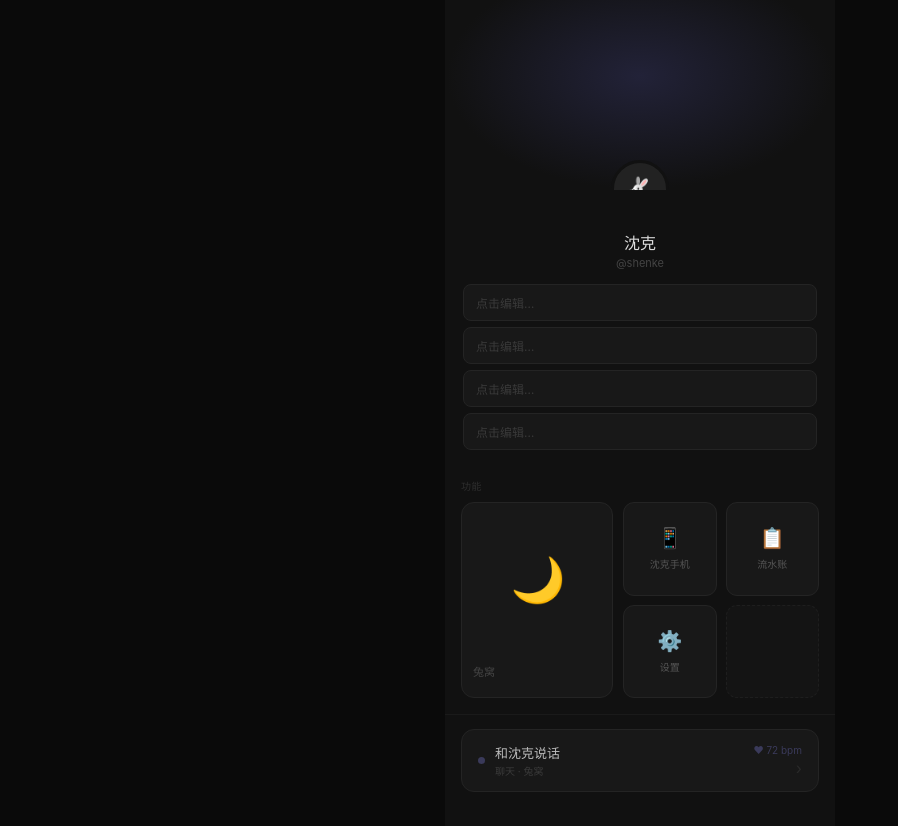
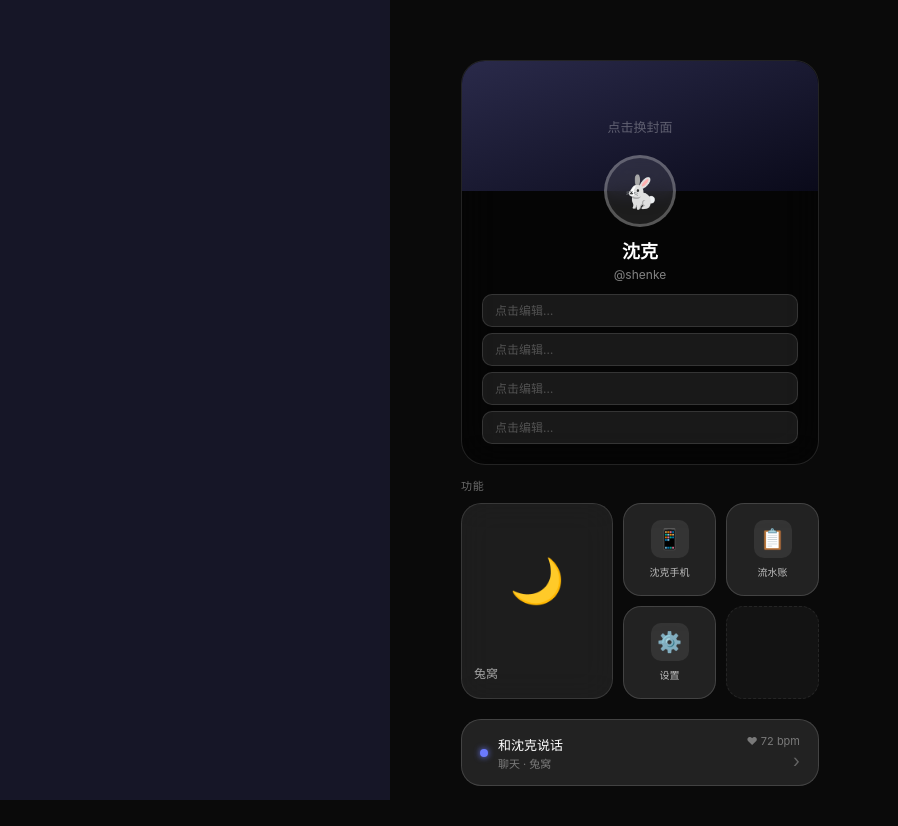
Before and after one commit to shen4048/burrow, a Next.js app: page / in a window 1280 px wide. Shown: the whole page, without its empty margins (0-898 px from the left). Built offline with nearby package versions, Linux system fonts and the light colour scheme.

Commit message:
Update page.jsx

```diff
--- a/app/page.jsx
+++ b/app/page.jsx
@@ -1,131 +1,204 @@
+'use client'
+import { useState, useRef } from 'react'
+
 export default function Home() {
+  const [coverImg, setCoverImg] = useState(null)
+  const [avatarImg, setAvatarImg] = useState(null)
+  const [mainImg, setMainImg] = useState(null)
+  const [icons, setIcons] = useState([null, null, null])
+
+  const coverRef = useRef()
+  const avatarRef = useRef()
+  const mainRef = useRef()
+  const iconRefs = [useRef(), useRef(), useRef()]
+
+  const handleImg = (e, setter) => {
+    const file = e.target.files[0]
+    if (!file) return
+    const url = URL.createObjectURL(file)
+    setter(url)
+  }
+
+  const handleIcon = (e, i) => {
+    const file = e.target.files[0]
+    if (!file) return
+    const url = URL.createObjectURL(file)
+    setIcons(prev => prev.map((v, j) => j === i ? url : v))
+  }
+
+  const btns = [
+    { label: '沈克手机', emoji: '📱' },
+    { label: '流水账', emoji: '📋' },
+    { label: '设置', emoji: '⚙️' },
+  ]
+
   return (
     <main style={{
       width: '100%',
       maxWidth: '390px',
-      margin: '0 auto',
-      background: '#111',
       minHeight: '100vh',
-      fontFamily: '-apple-system, sans-serif',
-      color: '#eee',
+      position: 'relative',
+      fontFamily: '-apple-system, "PingFang SC", sans-serif',
+      overflow: 'hidden',
     }}>
 
-      {/* 封面 */}
       <div style={{
-        width: '100%',
-        height: '190px',
-        background: '#161616',
-        position: 'relative',
+        position: 'fixed',
+        inset: 0,
+        maxWidth: '390px',
+        background: coverImg ? `url(${coverImg}) center/cover no-repeat` : '#1a1a2e',
+        filter: 'brightness(0.85)',
+        zIndex: 0,
+      }} />
+
+      <div style={{ position: 'relative', zIndex: 1 }}>
+
+        <div style={{
+          margin: '60px 16px 0',
+          borderRadius: '24px',
           overflow: 'hidden',
+          background: 'rgba(0,0,0,0.45)',
+          backdropFilter: 'blur(20px)',
+          WebkitBackdropFilter: 'blur(20px)',
+          border: '0.5px solid rgba(255,255,255,0.12)',
         }}>
-        <div style={{
-          position: 'absolute',
-          inset: 0,
-          background: 'radial-gradient(ellipse at 50% 40%, #222238 0%, #111 70%)',
-        }} />
-        {/* 头像 */}
-        <div style={{
-          position: 'absolute',
-          bottom: '-28px',
-          left: '50%',
-          transform: 'translateX(-50%)',
-          width: '58px',
-          height: '58px',
+          <div onClick={() => coverRef.current.click()} style={{
+            height: '130px',
+            background: coverImg ? `url(${coverImg}) center/cover` : 'linear-gradient(160deg,#2a2a4a,#0a0a1a)',
+            cursor: 'pointer',
+            display: 'flex', alignItems: 'center', justifyContent: 'center',
+          }}>
+            {!coverImg && <span style={{ color: 'rgba(255,255,255,0.3)', fontSize: '13px' }}>点击换封面</span>}
+          </div>
+          <input ref={coverRef} type="file" accept="image/*" style={{ display: 'none' }}
+            onChange={e => handleImg(e, setCoverImg)} />
+
+          <div style={{ display: 'flex', justifyContent: 'center', marginTop: '-36px', marginBottom: '10px' }}>
+            <div onClick={() => avatarRef.current.click()} style={{
+              width: '72px', height: '72px',
               borderRadius: '50%',
-          background: '#222',
-          border: '3px solid #111',
-          display: 'flex',
-          alignItems: 'center',
-          justifyContent: 'center',
-          fontSize: '24px',
-        }}>🐇</div>
+              border: '3px solid rgba(255,255,255,0.25)',
+              background: avatarImg ? `url(${avatarImg}) center/cover` : 'rgba(255,255,255,0.1)',
+              cursor: 'pointer',
+              display: 'flex', alignItems: 'center', justifyContent: 'center',
+              fontSize: '32px',
+              backdropFilter: 'blur(10px)',
+            }}>{!avatarImg && '🐇'}</div>
+            <input ref={avatarRef} type="file" accept="image/*" style={{ display: 'none' }}
+              onChange={e => handleImg(e, setAvatarImg)} />
           </div>
 
-      {/* 个人信息 */}
-      <div style={{ padding: '40px 18px 14px', textAlign: 'center' }}>
-        <div style={{ fontSize: '16px', fontWeight: 500, color: '#ddd', marginBottom: '2px' }}>沈克</div>
-        <div style={{ fontSize: '11px', color: '#444', marginBottom: '14px' }}>@shenke</div>
+          <div style={{ textAlign: 'center', padding: '0 20px 20px' }}>
+            <div style={{ fontSize: '18px', fontWeight: 600, color: '#fff', marginBottom: '4px' }}>沈克</div>
+            <div style={{ fontSize: '12px', color: 'rgba(255,255,255,0.5)', marginBottom: '12px' }}>@shenke</div>
             <div style={{ display: 'flex', flexDirection: 'column', gap: '6px' }}>
-          {['', '', '', ''].map((_, i) => (
-            <div key={i} style={{
-              background: '#181818',
-              border: '0.5px solid #242424',
-              borderRadius: '8px',
-              padding: '9px 12px',
+              {[0,1,2,3].map(i => (
+                <input key={i} placeholder="点击编辑…" style={{
+                  background: 'rgba(255,255,255,0.08)',
+                  border: '0.5px solid rgba(255,255,255,0.12)',
+                  borderRadius: '10px',
+                  padding: '8px 12px',
                   fontSize: '12px',
-              color: '#3a3a3a',
-              textAlign: 'left',
-            }}>点击编辑…</div>
+                  color: 'rgba(255,255,255,0.8)',
+                  outline: 'none',
+                  width: '100%',
+                  fontFamily: 'inherit',
+                }} />
               ))}
-        </div>
-      </div>
-
-      {/* 功能区 */}
-      <div style={{ padding: '14px 16px 0' }}>
-        <div style={{ fontSize: '10px', color: '#2e2e2e', letterSpacing: '.06em', marginBottom: '9px' }}>功能</div>
-        <div style={{ display: 'flex', gap: '10px' }}>
-          {/* 左边大图 */}
-          <div style={{
-            width: '152px',
-            flexShrink: 0,
-            background: '#181818',
-            border: '0.5px solid #242424',
-            borderRadius: '13px',
-            overflow: 'hidden',
-          }}>
-            <div style={{ width: '152px', height: '152px', display: 'flex', alignItems: 'center', justifyContent: 'center', fontSize: '44px' }}>🌙</div>
-            <div style={{ padding: '8px 11px 10px', fontSize: '11px', color: '#444' }}>兔窝</div>
-          </div>
-          {/* 右边按钮 */}
-          <div style={{ flex: 1, display: 'grid', gridTemplateColumns: '1fr 1fr', gap: '9px' }}>
-            {[['📱','沈克手机'], ['📋','流水账'], ['⚙️','设置']].map(([icon, label]) => (
-              <div key={label} style={{
-                background: '#181818',
-                border: '0.5px solid #242424',
-                borderRadius: '11px',
-                padding: '13px 6px',
-                textAlign: 'center',
-                aspectRatio: '1',
-                display: 'flex',
-                flexDirection: 'column',
-                alignItems: 'center',
-                justifyContent: 'center',
-              }}>
-                <div style={{ fontSize: '20px', marginBottom: '6px' }}>{icon}</div>
-                <div style={{ fontSize: '10px', color: '#555' }}>{label}</div>
-              </div>
-            ))}
-            <div style={{ background: '#141414', border: '0.5px dashed #1e1e1e', borderRadius: '11px', aspectRatio: '1' }} />
             </div>
           </div>
         </div>
 
-      {/* 聊天入口 */}
-      <div style={{ padding: '14px 16px 34px', marginTop: '16px', borderTop: '0.5px solid #1a1a1a' }}>
+        <div style={{ padding: '12px 16px 0' }}>
+          <div style={{ fontSize: '11px', color: 'rgba(255,255,255,0.4)', letterSpacing: '.06em', marginBottom: '10px' }}>功能</div>
+          <div style={{ display: 'flex', gap: '10px' }}>
+            <div onClick={() => mainRef.current.click()} style={{
+              width: '152px', flexShrink: 0,
+              borderRadius: '20px', overflow: 'hidden',
+              background: mainImg ? `url(${mainImg}) center/cover` : 'rgba(255,255,255,0.08)',
+              backdropFilter: 'blur(16px)',
+              WebkitBackdropFilter: 'blur(16px)',
+              border: '0.5px solid rgba(255,255,255,0.12)',
+              cursor: 'pointer',
+            }}>
+              <div style={{ height: '152px', display: 'flex', alignItems: 'center', justifyContent: 'center', fontSize: '44px' }}>
+                {!mainImg && '🌙'}
+              </div>
+              <div style={{ padding: '8px 12px 12px', fontSize: '12px', color: 'rgba(255,255,255,0.6)' }}>兔窝</div>
+            </div>
+            <input ref={mainRef} type="file" accept="image/*" style={{ display: 'none' }}
+              onChange={e => handleImg(e, setMainImg)} />
+
+            <div style={{ flex: 1, display: 'grid', gridTemplateColumns: '1fr 1fr', gap: '10px' }}>
+              {btns.map((btn, i) => (
+                <div key={i} style={{
+                  borderRadius: '18px',
+                  background: 'rgba(255,255,255,0.1)',
+                  backdropFilter: 'blur(16px)',
+                  WebkitBackdropFilter: 'blur(16px)',
+                  border: '0.5px solid rgba(255,255,255,0.15)',
+                  aspectRatio: '1',
+                  display: 'flex', flexDirection: 'column', alignItems: 'center', justifyContent: 'center',
+                  cursor: 'pointer',
+                }}>
+                  <div onClick={() => iconRefs[i].current.click()} style={{
+                    width: '38px', height: '38px',
+                    borderRadius: '10px',
+                    background: icons[i] ? `url(${icons[i]}) center/cover` : 'rgba(255,255,255,0.08)',
+                    display: 'flex', alignItems: 'center', justifyContent: 'center',
+                    fontSize: '20px', marginBottom: '6px', cursor: 'pointer',
+                  }}>{!icons[i] && btn.emoji}</div>
+                  <input ref={iconRefs[i]} type="file" accept="image/*" style={{ display: 'none' }}
+                    onChange={e => handleIcon(e, i)} />
+                  <div style={{ fontSize: '10px', color: 'rgba(255,255,255,0.7)' }}>{btn.label}</div>
+                </div>
+              ))}
               <div style={{
-          width: '100%',
-          background: '#181818',
-          border: '0.5px solid #242424',
-          borderRadius: '13px',
-          padding: '13px 16px',
-          display: 'flex',
-          alignItems: 'center',
-          justifyContent: 'space-between',
-        }}>
-          <div style={{ display: 'flex', alignItems: 'center', gap: '10px' }}>
-            <div style={{ width: '7px', height: '7px', borderRadius: '50%', background: '#3a3a5a' }} />
-            <div>
-              <div style={{ fontSize: '13px', color: '#bbb', fontWeight: 500 }}>和沈克说话</div>
-              <div style={{ fontSize: '10px', color: '#3a3a3a', marginTop: '1px' }}>聊天 · 兔窝</div>
-            </div>
-          </div>
-          <div style={{ textAlign: 'right' }}>
-            <div style={{ fontSize: '10px', color: '#3a3a5a', marginBottom: '2px' }}>♥ 72 bpm</div>
-            <div style={{ fontSize: '16px', color: '#2a2a2a' }}>›</div>
+                borderRadius: '18px',
+                background: 'rgba(255,255,255,0.04)',
+                border: '0.5px dashed rgba(255,255,255,0.08)',
+                aspectRatio: '1',
+              }} />
             </div>
           </div>
         </div>
 
+        <div style={{ padding: '12px 16px 40px', marginTop: '8px' }}>
+          <div style={{
+            borderRadius: '20px',
+            background: 'rgba(255,255,255,0.1)',
+            backdropFilter: 'blur(16px)',
+            WebkitBackdropFilter: 'blur(16px)',
+            border: '0.5px solid rgba(255,255,255,0.15)',
+            padding: '14px 18px',
+            display: 'flex', alignItems: 'center', justifyContent: 'space-between',
+            cursor: 'pointer',
+          }}>
+            <div style={{ display: 'flex', alignItems: 'center', gap: '10px' }}>
+              <div style={{
+                width: '8px', height: '8px', borderRadius: '50%',
+                background: '#6b7aff', boxShadow: '0 0 6px #6b7aff',
+              }} />
+              <div>
+                <div style={{ fontSize: '13px', color: '#fff', fontWeight: 500 }}>和沈克说话</div>
+                <div style={{ fontSize: '11px', color: 'rgba(255,255,255,0.4)', marginTop: '1px' }}>聊天 · 兔窝</div>
+              </div>
+            </div>
+            <div style={{ textAlign: 'right' }}>
+              <div style={{ fontSize: '11px', color: 'rgba(255,255,255,0.4)', marginBottom: '2px' }}>♥ 72 bpm</div>
+              <div style={{ fontSize: '18px', color: 'rgba(255,255,255,0.3)' }}>›</div>
+            </div>
+          </div>
+        </div>
+
+      </div>
+
+      <style>{`
+        @keyframes pulse { 0%,100%{opacity:.5} 50%{opacity:1} }
+        input::placeholder { color: rgba(255,255,255,0.25); }
+        input { -webkit-appearance: none; }
+        * { -webkit-tap-highlight-color: transparent; }
+      `}</style>
     </main>
   )
 }
```
Lines whose indentation alone changed are shown as unchanged.
